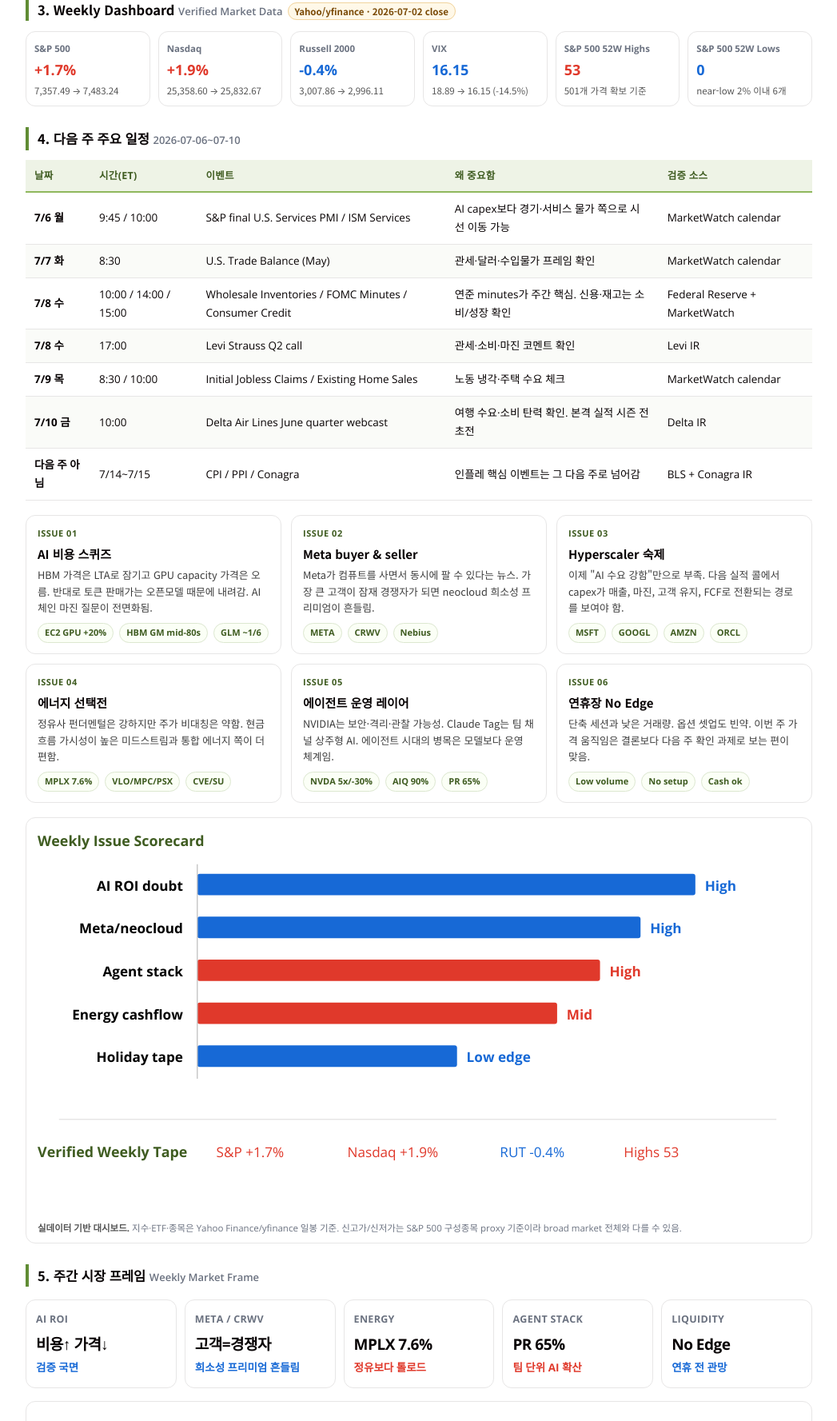
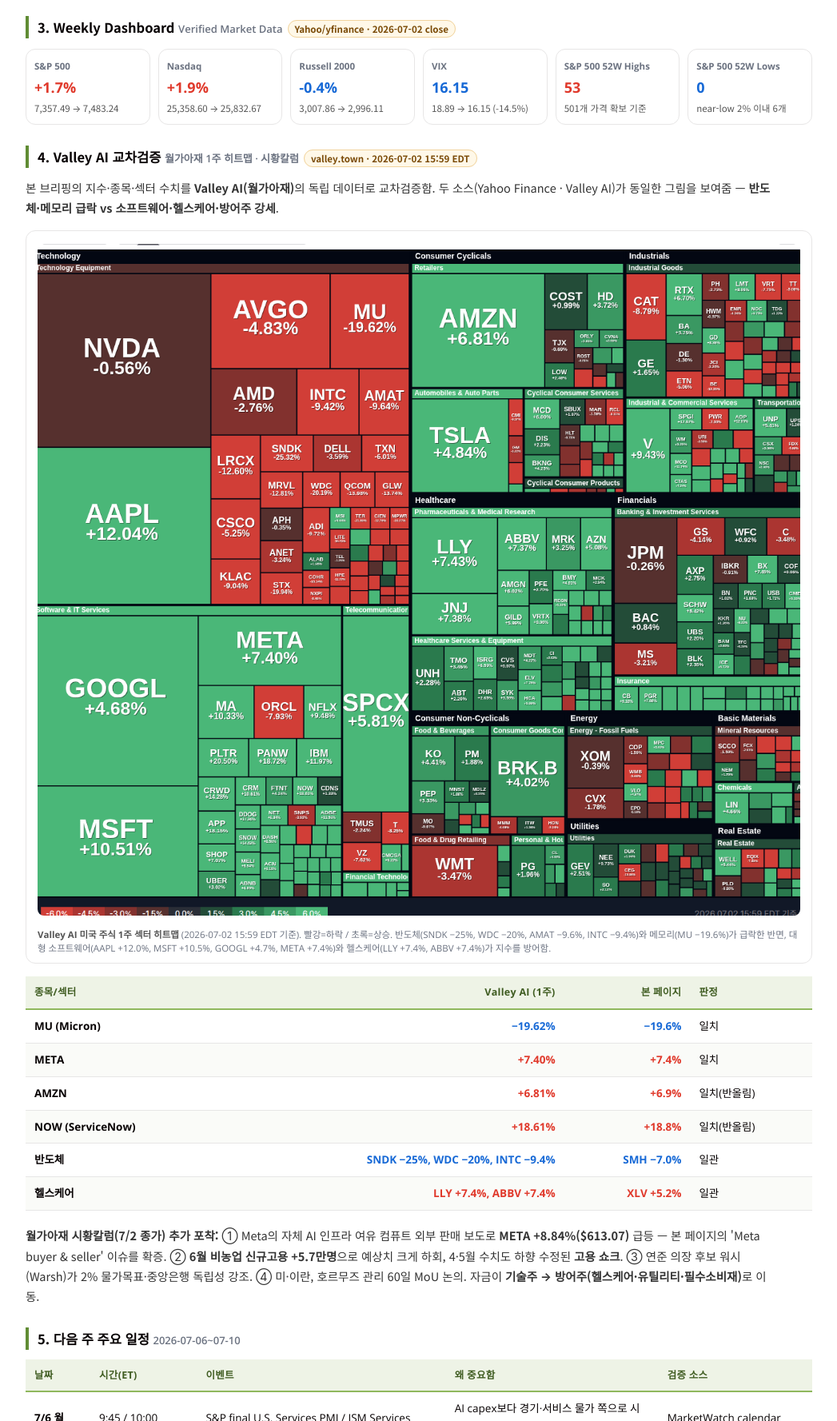
Before and after one commit to deepvaluekim-cmd/lifeinveinve, a plain HTML site: page daily/2026-07-03-lifeinve-news-of-the-week.html in a window 1280 px wide. Shown: the part 1023-2800 px from the top of the page at 80% size, without its empty margins (116-1163 px from the left). Drawn offline with nearby package versions, Linux system fonts and the light colour scheme.

Commit message:
news-of-the-week: Valley AI 교차검증 + 히트맵 임베드 + 매크로 보강
- Valley AI(월가아재) 1주 섹터 히트맵(2026-07-02) 이미지 임베드
- 지수·종목·섹터 수치 Valley/Yahoo 이중 소스 교차검증 표 추가
- 시황칼럼 매크로 반영: 6월 고용쇼크(+5.7만명), Meta +8.84% 클라우드 확인,
  연준 워시 2% 물가·독립성, 미·이란 호르무즈 60일 MoU
- News 리스트 ⑦고용쇼크 ⑧Meta확인 추가, 섹션 번호 보정

```diff
--- a/daily/2026-07-03-lifeinve-news-of-the-week.html
+++ b/daily/2026-07-03-lifeinve-news-of-the-week.html
@@ -181,7 +181,7 @@
 
   <div class="demo">
     <span class="tag">데이터 상태</span>
-    <div><b>이번 버전은 원문 5개 + 실제 시장 데이터 기반 주간 뉴스 브리핑임.</b> 가격 데이터는 Yahoo Finance/yfinance 일봉 기준 2026-06-25 종가 대비 2026-07-02 종가로 계산. 신고가/신저가는 S&P 500 구성종목 proxy로 산출.</div>
+    <div><b>이번 버전은 원문 5개 + 실제 시장 데이터 기반 주간 뉴스 브리핑임.</b> 가격 데이터는 Yahoo Finance/yfinance 일봉 기준 2026-06-25 종가 대비 2026-07-02 종가로 계산. 신고가/신저가는 S&P 500 구성종목 proxy로 산출. <b>지수·종목·섹터 수치는 Valley AI(월가아재) 1주 히트맵·시황칼럼(2026-07-02 종가 기준)으로 교차검증함.</b></div>
   </div>
 
   <!-- ================= MARKET OF THE WEEK ================= -->
@@ -221,7 +221,30 @@
     <div class="metric"><div class="k">S&P 500 52W Lows</div><div class="v down">0</div><div class="n">near-low 2% 이내 6개</div></div>
   </div>
 
-  <h3>4. 다음 주 주요 일정 <span class="en">2026-07-06~07-10</span></h3>
+  <h3>4. Valley AI 교차검증 <span class="en">월가아재 1주 히트맵 · 시황칼럼</span><span class="assume">valley.town · 2026-07-02 15:59 EDT</span></h3>
+
+  <p class="lead">본 브리핑의 지수·종목·섹터 수치를 <b>Valley AI(월가아재)</b>의 독립 데이터로 교차검증함. 두 소스(Yahoo Finance · Valley AI)가 동일한 그림을 보여줌 — <b>반도체·메모리 급락 vs 소프트웨어·헬스케어·방어주 강세</b>.</p>
+
+  <div class="chartbox">
+    <img src="assets/2026-07-02-valley-sector-heatmap-1w.png" alt="Valley AI 미국 주식 1주 섹터 히트맵 (2026-07-02 기준)" style="width:100%;height:auto;border-radius:8px;">
+    <div class="cap"><b>Valley AI 미국 주식 1주 섹터 히트맵</b> (2026-07-02 15:59 EDT 기준). 빨강=하락 / 초록=상승. 반도체(SNDK −25%, WDC −20%, AMAT −9.6%, INTC −9.4%)와 메모리(MU −19.6%)가 급락한 반면, 대형 소프트웨어(AAPL +12.0%, MSFT +10.5%, GOOGL +4.7%, META +7.4%)와 헬스케어(LLY +7.4%, ABBV +7.4%)가 지수를 방어함.</div>
+  </div>
+
+  <table class="glance">
+    <thead><tr><th>종목/섹터</th><th class="r">Valley AI (1주)</th><th class="r">본 페이지</th><th>판정</th></tr></thead>
+    <tbody>
+      <tr><td class="tk">MU (Micron)</td><td class="r down">−19.62%</td><td class="r down">−19.6%</td><td>일치</td></tr>
+      <tr><td class="tk">META</td><td class="r up">+7.40%</td><td class="r up">+7.4%</td><td>일치</td></tr>
+      <tr><td class="tk">AMZN</td><td class="r up">+6.81%</td><td class="r up">+6.9%</td><td>일치(반올림)</td></tr>
+      <tr><td class="tk">NOW (ServiceNow)</td><td class="r up">+18.61%</td><td class="r up">+18.8%</td><td>일치(반올림)</td></tr>
+      <tr><td class="tk">반도체</td><td class="r down">SNDK −25%, WDC −20%, INTC −9.4%</td><td class="r down">SMH −7.0%</td><td>일관</td></tr>
+      <tr><td class="tk">헬스케어</td><td class="r up">LLY +7.4%, ABBV +7.4%</td><td class="r up">XLV +5.2%</td><td>일관</td></tr>
+    </tbody>
+  </table>
+
+  <p class="lead"><b>월가아재 시황칼럼(7/2 종가) 추가 포착:</b> ① Meta의 자체 AI 인프라 여유 컴퓨트 외부 판매 보도로 <b>META +8.84%($613.07)</b> 급등 — 본 페이지의 'Meta buyer &amp; seller' 이슈를 확증. ② <b>6월 비농업 신규고용 +5.7만명</b>으로 예상치 크게 하회, 4·5월 수치도 하향 수정된 <b>고용 쇼크</b>. ③ 연준 의장 후보 워시(Warsh)가 2% 물가목표·중앙은행 독립성 강조. ④ 미·이란, 호르무즈 관리 60일 MoU 논의. 자금이 <b>기술주 → 방어주(헬스케어·유틸리티·필수소비재)</b>로 이동.</p>
+
+  <h3>5. 다음 주 주요 일정 <span class="en">2026-07-06~07-10</span></h3>
 
   <table class="glance">
     <thead><tr><th>날짜</th><th>시간(ET)</th><th>이벤트</th><th>왜 중요함</th><th>검증 소스</th></tr></thead>
@@ -290,7 +313,7 @@
     <div class="cap"><b>실데이터 기반 대시보드.</b> 지수·ETF·종목은 Yahoo Finance/yfinance 일봉 기준. 신고가/신저가는 S&P 500 구성종목 proxy 기준이라 broad market 전체와 다를 수 있음.</div>
   </div>
 
-  <h3>5. 주간 시장 프레임 <span class="en">Weekly Market Frame</span></h3>
+  <h3>6. 주간 시장 프레임 <span class="en">Weekly Market Frame</span></h3>
 
   <div class="cards">
     <div class="card">
@@ -353,7 +376,7 @@
   <p class="lead">에너지는 정유사 펀더멘털보다 주가 비대칭이 더 중요함. VLO·MPC·PSX는 강하지만 피크 시나리오 반영 부담 큼. 대안은 MPLX 같은 계약형 미드스트림, CVE·SU 같은 통합 에너지, CLMT 같은 특수상황 쪽.</p>
   <p class="lead">소프트웨어 쪽 메시지도 명확함. NVIDIA 에이전트 보안 스택과 Claude Tag 모두 같은 방향. 에이전트 시대의 병목은 모델 성능보다 <b>보안, 권한, 메모리, 협업 워크플로</b> 쪽임.</p>
 
-  <h3>6. Trending Themes & Stocks <span class="en">주간 화제 종목·테마</span></h3>
+  <h3>7. Trending Themes & Stocks <span class="en">주간 화제 종목·테마</span></h3>
   <ul class="trend">
     <li><span class="t">MU / HBM <span class="up">mid-80s GM</span></span><div class="why">LTA로 높은 HBM 가격 다년 고정. 공급자 호재. AI 인프라 구매자에는 비용 고정 리스크.</div></li>
     <li><span class="t">AMZN EC2 GPU <span class="down">+20%</span></span><div class="why">특정 Capacity Block 가격 인상. 메모리·GPU·전력·냉각 비용 상승 프레임 강화됨.</div></li>
@@ -367,7 +390,7 @@
     <li><span class="t">MARKET <span class="down">No Edge</span></span><div class="why">연휴 전 단축 세션, 저거래량, 신규 옵션 셋업 부재. 현금도 포지션.</div></li>
   </ul>
 
-  <h3>7. 테마 Top &amp; Bottom <span class="en">Theme Leaders &amp; Laggards</span></h3>
+  <h3>8. 테마 Top &amp; Bottom <span class="en">Theme Leaders &amp; Laggards</span></h3>
 
   <div class="chartbox">
     <svg viewBox="0 0 640 286" role="img" aria-label="주간 긍정 테마 수평 막대">
@@ -407,6 +430,8 @@
     <li><div class="h"><span class="no">④</span>NVIDIA: 병목은 보안과 관찰 가능성</div><div class="b">OpenShell은 격리 실행환경. NemoClaw는 오픈소스 블루프린트. Nemo Relay는 행동 추적과 비용 최적화. 에이전트가 오래 자율 실행될수록 보안·권한·로그가 제품 경쟁력 됨.</div></li>
     <li><div class="h"><span class="no">⑤</span>Claude Tag: AI가 개인 도구에서 팀원으로 이동</div><div class="b">Anthropic 내부 제품팀 PR 65%를 Claude Tag가 작성. 최대 16시간 자율 작업과 메모리 기능 전면에 둠. Slack 다음 Teams 확장 예고. 협업 플랫폼 안의 AI 에이전트 경쟁 본격화.</div></li>
     <li><div class="h"><span class="no">⑥</span>연휴 전 시장: 엣지 없으면 현금도 전략</div><div class="b">독립기념일 연휴 전 단축 세션. 거래량 얇고 신규 옵션 셋업 부족. 이번 주 가격 신호는 결론보다 다음 풀 거래 주간의 확인 과제로 보는 편이 맞음.</div></li>
+    <li><div class="h"><span class="no">⑦</span>고용 쇼크: 6월 비농업 신규고용 +5.7만명 <span class="assume">Valley AI 시황칼럼</span></div><div class="b">6월 미국 비농업 신규고용이 <b>+5만 7,000명</b>에 그치며 예상치를 크게 하회. 4·5월 수치도 하향 수정되며 노동시장 냉각 신호. 자금이 기술주에서 방어주(헬스케어·유틸리티·필수소비재)로 이동하는 배경이 됨. 반도체 −4.6%, 정보기술 −2.7% vs 헬스케어·제약 각 +2.7%.</div></li>
+    <li><div class="h"><span class="no">⑧</span>Meta 클라우드 승부수 확인: +8.84% <span class="assume">Valley AI</span></div><div class="b">Meta가 자체 AI 인프라의 여유 컴퓨팅 자원과 AI 모델을 외부 기업에 제공하는 클라우드 사업을 추진 중이라는 보도로 <b>META +8.84%($613.07)</b> 급등. 위 ② 'buyer &amp; seller' 이슈를 시장 가격으로 확증. 한편 연준 의장 후보 워시(Warsh)의 2% 물가·독립성 발언, 미·이란 호르무즈 60일 MoU 논의도 주간 매크로 변수.</div></li>
   </ul>
 
   <!-- ================= REQUIRED DATA ================= -->
```
Also changed, not shown: daily/assets/2026-07-02-valley-sector-heatmap-1w.png (added), daily/assets/2026-07-02-valley-wsaj-column.png (added).
